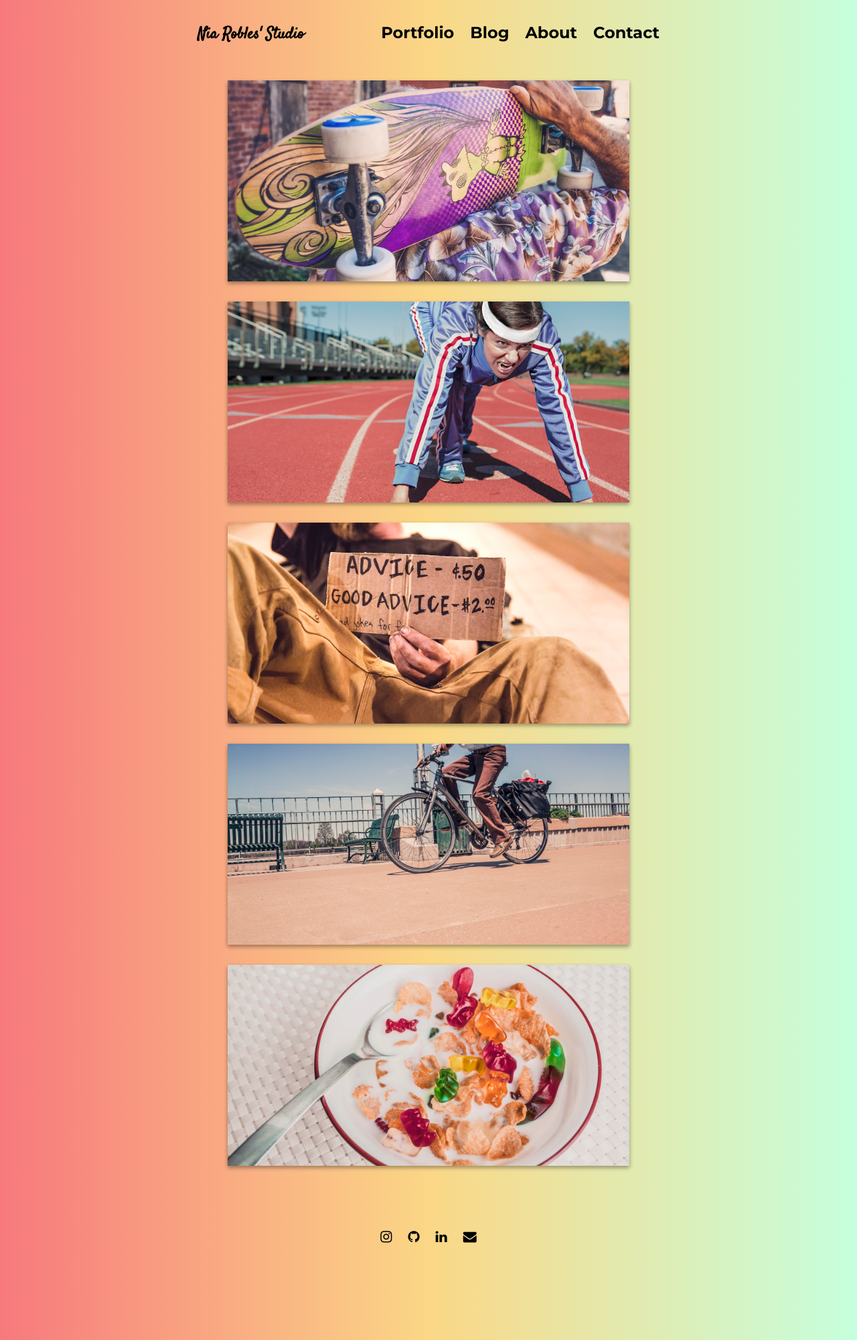
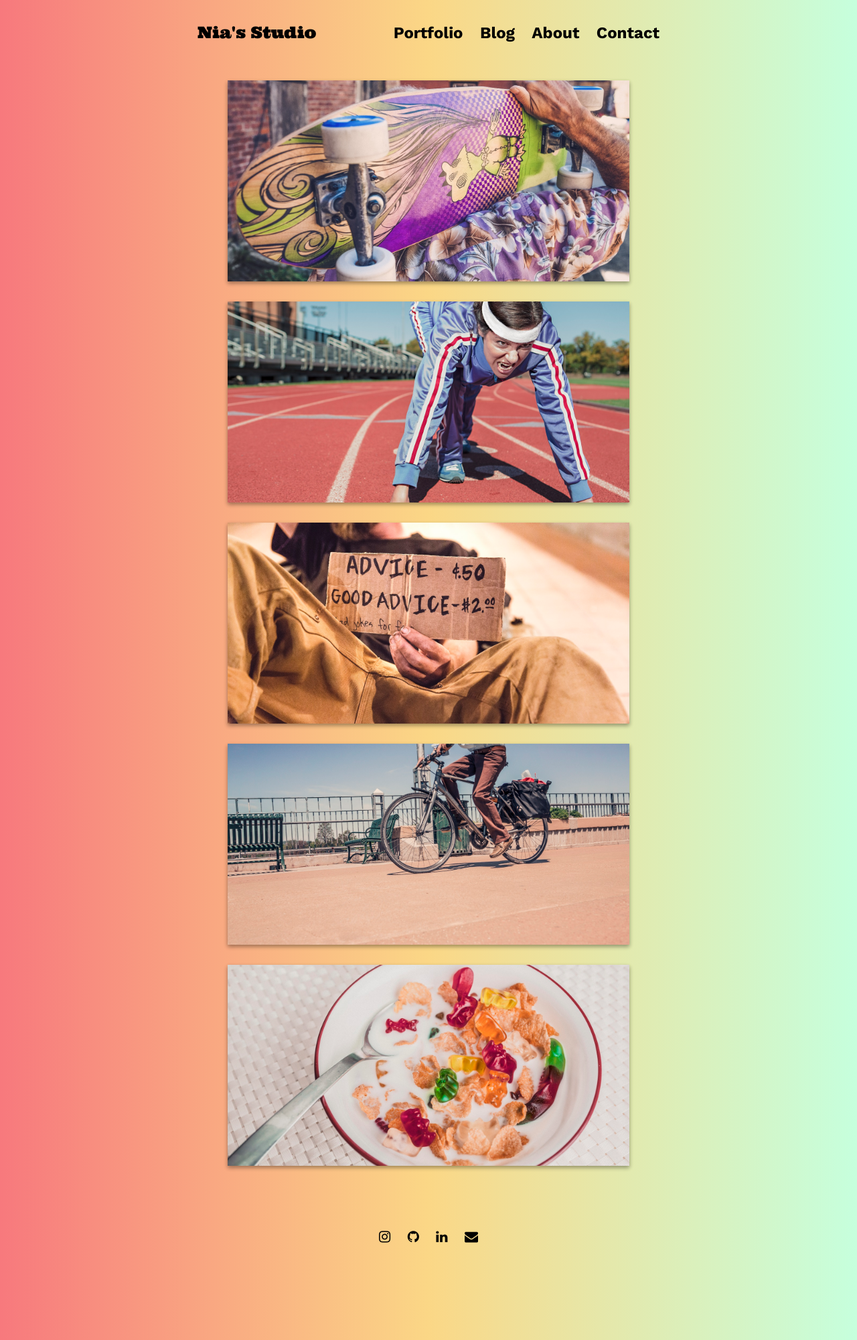
Before and after one commit to niarobles-design/niarobles-design.github.io, a Jekyll site: the page built from index.md, in a window 1280 px wide. Shown: the whole page at 67% size. Built offline with Jekyll 4.4.1, drawn with Linux system fonts in a browser that asks for light colours; nearby versions of some CDN libraries; some web fonts are replaced.

Commit message:
feat: new fonts update and title change on _config.yml

```diff
--- a/_config.yml
+++ b/_config.yml
@@ -7,6 +7,6 @@ plugins: [jekyll-sitemap, jekyll-feed, jekyll-seo-tag]
 
 # Customise atom feed settings (this is where Jekyll-Feed gets configuration information)
 
-title: "Nia Robles' Studio"
+title: "Nia's Studio"
 description: "Art and Social Media"
 author: "Nia Robles"
--- a/_layouts/default.html
+++ b/_layouts/default.html
@@ -22,7 +22,7 @@
     <link href="https://fonts.googleapis.com/css?family=Roboto" rel="stylesheet">
     <link rel="preconnect" href="https://fonts.googleapis.com">
     <link rel="preconnect" href="https://fonts.gstatic.com" crossorigin>
-    <link href="https://fonts.googleapis.com/css2?family=Halant&family=Montserrat:wght@700&family=Satisfy&display=swap" rel="stylesheet">
+    <link href="https://fonts.googleapis.com/css2?family=Ultra&family=Work+Sans:ital,wght@0,100..900;1,100..900&display=swap" rel="stylesheet">
     <!--[if lt IE 9]><script src="http://html5shim.googlecode.com/svn/trunk/html5.js"></script><![endif]-->
     <!-- Use Atom -->
     {% feed_meta %}
--- a/_sass/1-tools/_fonts.scss
+++ b/_sass/1-tools/_fonts.scss
@@ -1,24 +1,25 @@
 
-@import url('https://fonts.googleapis.com/css2?family=Halant&family=Montserrat:wght@700&family=Satisfy&display=swap');
+@import url('https://fonts.googleapis.com/css2?family=Ultra&family=Work+Sans:ital,wght@0,100..900;1,100..900&display=swap');
 
 
 // <uniquifier>: Use a unique and descriptive class name
 
-.montserrat {
-  font-family: "Montserrat", sans-serif;
+.work-sans {
+  font-family: "Work Sans", sans-serif;
   font-optical-sizing: auto;
-  font-weight: 700;
-  font-style: normal;
-}
-
-.halant-regular {
-  font-family: "Halant", serif;
   font-weight: 400;
   font-style: normal;
 }
 
-.satisfy-regular {
-  font-family: "Satisfy", cursive;
+.work-sans {
+  font-family: "Work Sans", sans-serif;
+  font-optical-sizing: auto;
+  font-weight: 500;
+  font-style: normal;
+}
+
+.ultra-regular {
+  font-family: "Ultra", serif;
   font-weight: 400;
   font-style: normal;
 }
--- a/_sass/2-base/_base.sass
+++ b/_sass/2-base/_base.sass
@@ -82,7 +82,7 @@ body
   background: $documentBackgroundColor
   font-size: 14px
   line-height: 1.6
-  font-family: 'Halant', serif
+  font-family: 'Work Sans', sans-serif
   color: $textColor
   -webkit-font-smoothing: antialiased
   -webkit-text-size-adjust: 100%
--- a/_sass/3-sections/_default.sass
+++ b/_sass/3-sections/_default.sass
@@ -1,17 +1,19 @@
 body
 
   background: linear-gradient(to left, #c6ffdd, #fbd786, #f7797d)
-  font-family: 'Halant', serif
+  font-family: 'Work Sans', serif
+  font-weight: 400
   font-size: 16px
 .site-container
   width: 750px
   margin: auto
 
 a
-  font-family: 'Montserrat', sans-serif
+  font-family: 'Work Sans', sans-serif
+  font-weight: 500
 
 .logo > a
-  font-family: 'Satisfy', cursive
+  font-family: 'Ultra', serif
 
 @media (max-width: 768px)
   .site-container
```
Also changed, not shown: 15 other files.
